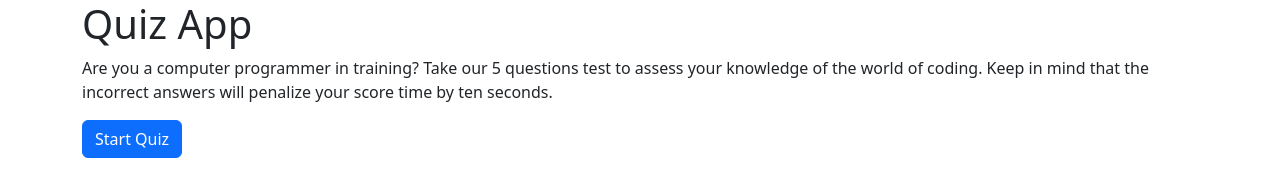
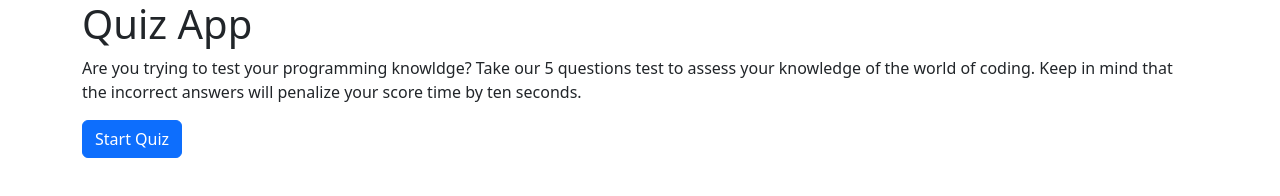
Before and after one commit to contehboy/challange4, a plain HTML site: page index.html in a window 1280 px wide. Drawn offline with nearby package versions, Linux system fonts and the light colour scheme.

Commit message:
paragraph editing

```diff
--- a/index.html
+++ b/index.html
@@ -16,7 +16,8 @@
     <div class="container-sm">
         <h1>Quiz App</h1>
 
-        <p>Are you a computer programmer in training? Take our 5 questions test to assess your knowledge of the world of
+        <p>Are you trying to test your programming knowldge? Take our 5 questions test to assess your knowledge of the
+            world of
             coding. Keep in mind that the incorrect answers will penalize your score time by ten seconds.</p>
 
         <a role="button" href="./quiz.html" class="btn btn-primary">Start Quiz</a>
```
